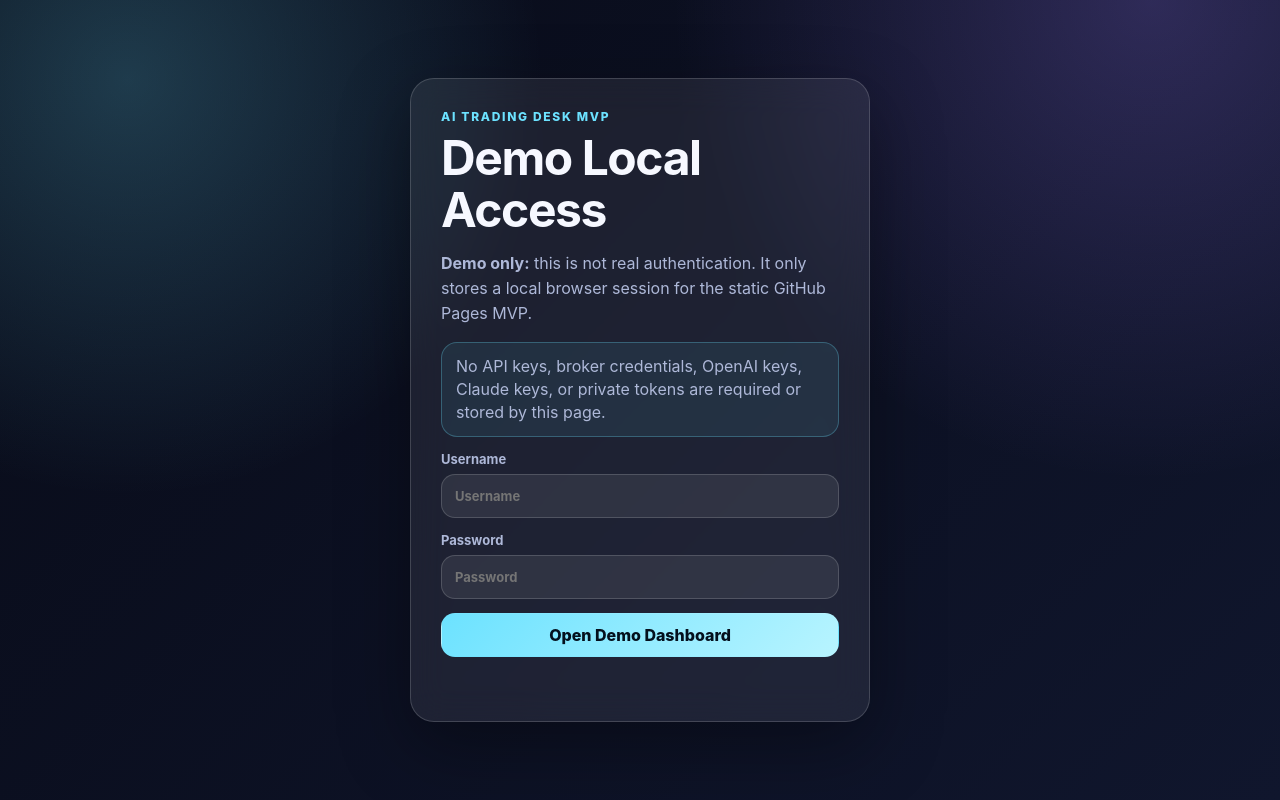
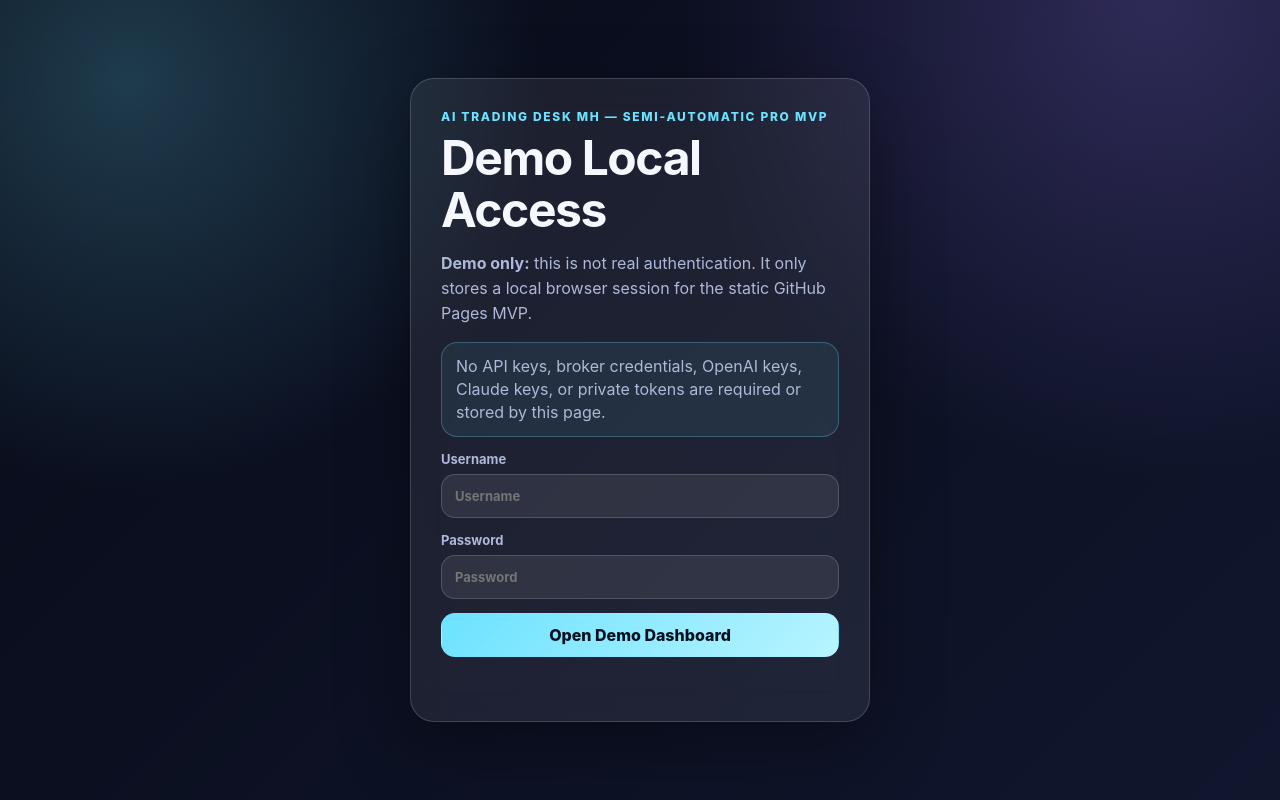
Before and after one commit to delwarhossainae/ai-trading-desk-mh, a plain HTML site: page index.html in a window 1280 px wide. Drawn offline with Linux system fonts and the light colour scheme.

Commit message:
Upgrade static dashboard branding and docs

```diff
--- a/index.html
+++ b/index.html
@@ -3,15 +3,15 @@
 <head>
   <meta charset="utf-8" />
   <meta name="viewport" content="width=device-width, initial-scale=1" />
-  <title>AI Trading Desk MH | XAUUSD Multi-Timeframe Dashboard</title>
-  <meta name="description" content="AI Trading Desk MVP dashboard for TradingView chart analysis, economic calendar review, ChatGPT and Claude prompt generation, trade scorecard, and journal export." />
+  <title>AI Trading Desk MH — Semi-Automatic Pro MVP</title>
+  <meta name="description" content="AI Trading Desk MH Semi-Automatic Pro MVP for static manual trading analysis, TradingView review, AI prompt generation, scorecard discipline, and local journal backup." />
   <link rel="stylesheet" href="styles.css" />
 </head>
 <body>
   <div class="app-shell">
     <section id="loginView" class="login-view" aria-labelledby="loginTitle">
       <div class="login-card glass-card">
-        <p class="eyebrow">AI Trading Desk MVP</p>
+        <p class="eyebrow">AI Trading Desk MH — Semi-Automatic Pro MVP</p>
         <h1 id="loginTitle">Demo Local Access</h1>
         <p class="muted"><strong>Demo only:</strong> this is not real authentication. It only stores a local browser session for the static GitHub Pages MVP.</p>
         <div class="notice-box demo-notice">No API keys, broker credentials, OpenAI keys, Claude keys, or private tokens are required or stored by this page.</div>
@@ -34,8 +34,8 @@
       <header class="topbar glass-card">
         <div>
           <p class="eyebrow">Mohammad Hossain Trading Workflow</p>
-          <h1>AI Trading Desk</h1>
-          <p class="muted">Manual analysis cockpit for ChatGPT Plus, Claude Pro, TradingView, and economic-calendar confirmation.</p>
+          <h1>AI Trading Desk MH — Semi-Automatic Pro MVP</h1>
+          <p class="muted">Static semi-automatic analysis cockpit for ChatGPT Plus, Claude Pro, TradingView, screenshots, macro notes, scorecard discipline, and local journal backup.</p>
         </div>
         <div class="topbar-actions">
           <span id="autosaveIndicator" class="autosave-indicator" role="status" aria-live="polite">Autosave ready</span>
```
Also changed, not shown: README.md.
